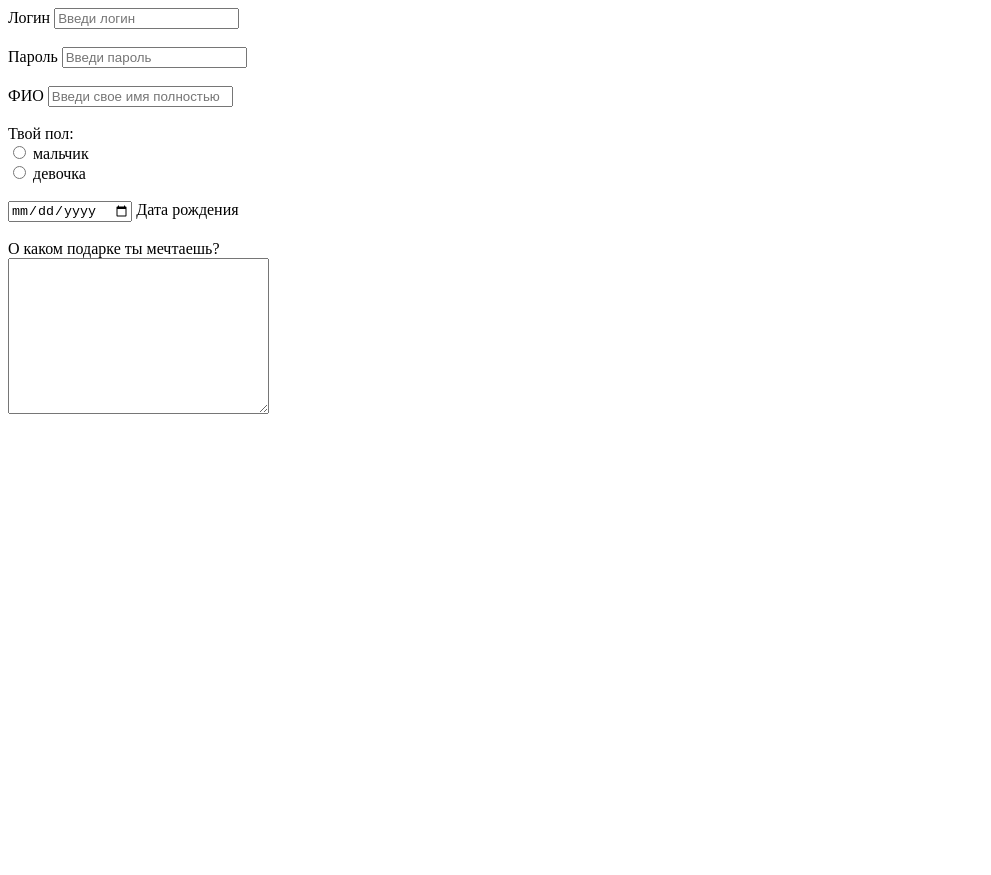
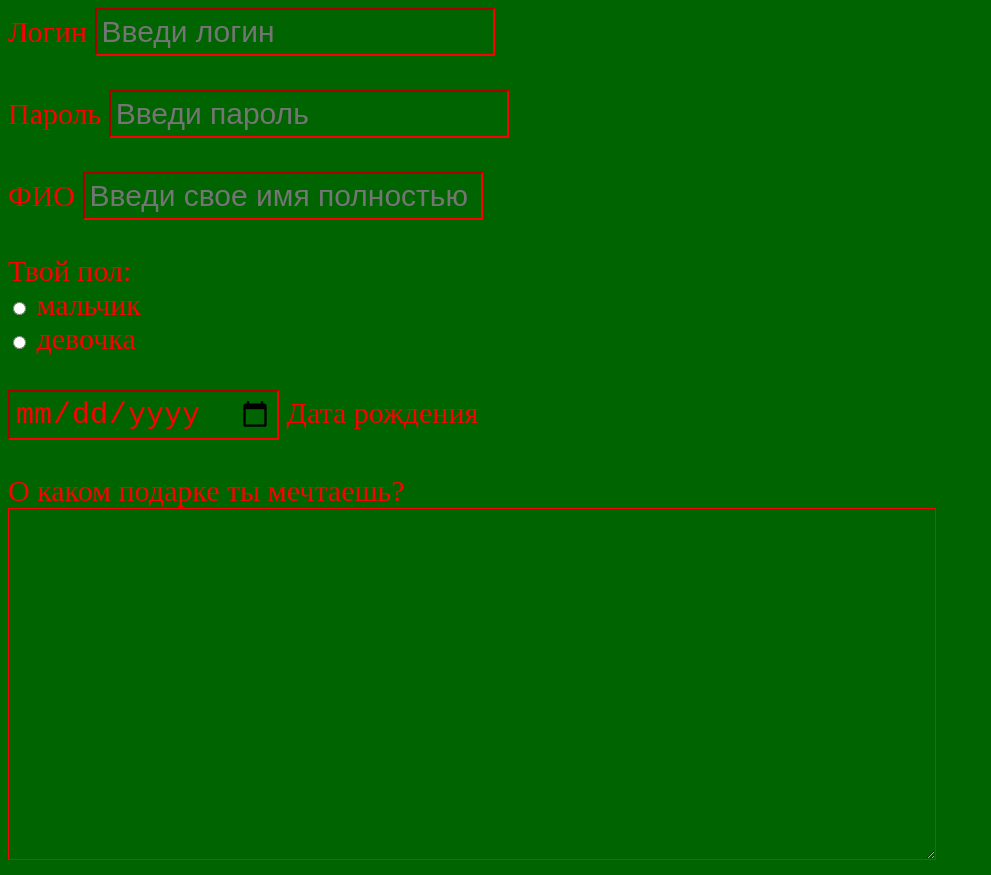
Before and after one commit to Valery2400/HomeWork_04, a plain HTML site: page Exercise1/index.html in a window 1280 px wide. Shown: the whole page, without its empty margins (0-991 px from the left). Before the commit the page ends 800 px from the top, so only its background shows below. Drawn offline with Linux system fonts and the light colour scheme.

Commit message:
Add colors

```diff
--- a/Exercise1/index.html
+++ b/Exercise1/index.html
@@ -1,28 +1,30 @@
 <!DOCTYPE html>
 <html lang="en">
 <head>
+    <link rel="stylesheet" href="style.css">
     <meta charset="UTF-8">
     <meta name="viewport" content="width=device-width, initial-scale=1.0">
     <title>Santa form</title>
 </head>
 <body>
+    <form class="green-background">
+    <form method="get" id="contact-form" >
 
-    <form method="get" id="contact-form">
         <div>
             <label for="login_">Логин
-                <input id="login_" type="login" placeholder="Введи логин" required>
+                <input id="login_" type="login"  placeholder="Введи логин" required>
             </label>
             </div>
             <br>
         <div>
             <label for="password_">Пароль
-                <input id="password_" type="password" placeholder="Введи пароль" required>
+                <input id="password_" type="password" placeholder="Введи пароль" required >
         </label>
         </div>
         <br>
         <div>
             <label for="name_">ФИО
-                <input id="name_" type="name" placeholder="Введи свое имя полностью" required>
+                <input id="name_" type="name" placeholder="Введи свое имя полностью" required >
             </label>
             </div>
             <br>
@@ -48,11 +50,12 @@
             <br>
             <div>
                 О каком подарке ты мечтаешь? <br>
-                <textarea maxlength="100" name="text" id="" cols="30" rows="10"></textarea>
+                <textarea maxlength="100" name="text" id="" cols="50" rows="10"></textarea>
             </div>
 
         </div>
-            </form>
+    </form>
+         </form>
 
 </body>
 </html>
--- /dev/null
+++ b/Exercise1/style.css
@@ -0,0 +1,16 @@
+
+body {
+    background-color: darkgreen;
+    font-size: 30px; color: red; width: 900;
+      }
+
+.green-background input[type="login"],
+.green-background input[type="password"],
+.green-background input[type="name"],
+.green-background input[type="date"],
+.green-background textarea {
+  background-color: darkgreen;
+  font-size: 30px; color: red; /* Цвет текста на зеленом фоне */
+  border-color: red;
+  padding: 5px; /* Добавить небольшие отступы вокруг полей ввода */
+}
```
Also changed, not shown: Exercise1/greeteengs.html (+3 -4 lines).
